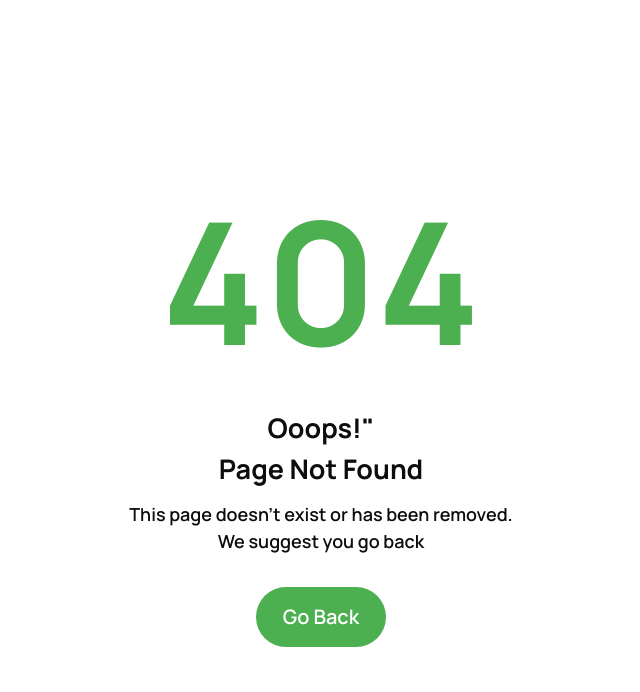
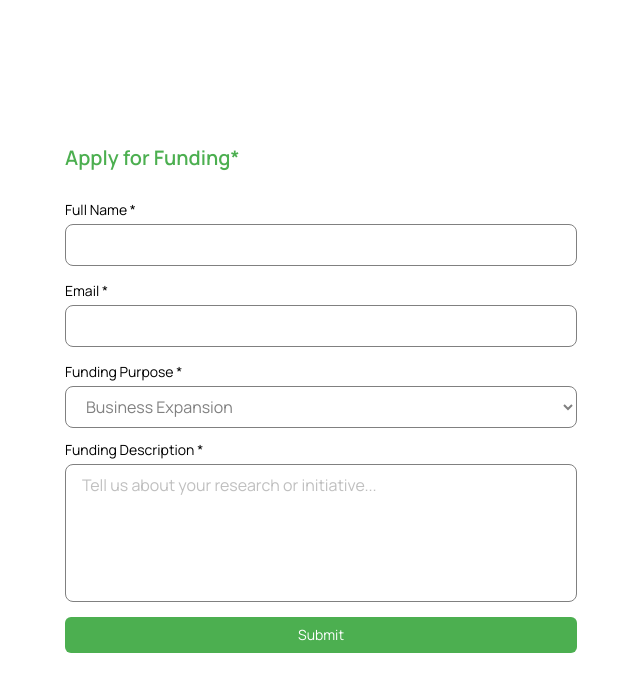
Before and after one commit to Olorunwa-web/AgriNex-app, a React (Vite) app: page /applyfunding in a window 1280 px wide. Before the commit this address had no page. Shown: the top 692 px of the page, without its empty margins (319-959 px from the left). Built offline with nearby package versions, Linux system fonts and the light colour scheme.

Commit message:
first commit

```diff
--- a/src/App.jsx
+++ b/src/App.jsx
@@ -9,6 +9,7 @@ import Nav from './components/Nav';
 import Error from './pages/Error';
 import ScrollTop from './components/ScrollTop';
 import './App.css';
+import Funding from './pages/Funding';
 
 
 
@@ -22,6 +23,7 @@ function App() {
             <Route path = '/auth/signup' element = {<SignUp/>}/>
             <Route path = '/auth/signin' element = {<SignIn/>}/>
             <Route path = '*' element = {<Error/>}/>
+            <Route path = '/applyfunding' element = {<Funding/>}/>
             <Route element = {<Nav/>}>
               <Route path = '/' element = {<Home/>}/>
               <Route path = '/aboutus' element = {<AboutUs/>}/>
--- a/src/SchemaValidate.js
+++ b/src/SchemaValidate.js
@@ -37,6 +37,6 @@ export const fundSchema = yup
     fullname: yup.string().required("name is required"),
     email: yup.string().required('email is required').email("invalid email format"),
     fundingpurpose: yup.string().required("pick an option").oneOf(["Business Expansion", "Equipment Purchase", "Research & Development", "Working Capital", "Technology Adoption", "Others" ], "You must select an option!"),
-    description: yup.string().required("message is required"),
+    description: yup.string().required("description is required"),
 })
 .required()
--- a/src/components/Marquee.jsx
+++ b/src/components/Marquee.jsx
@@ -14,8 +14,10 @@ const Marquee = () => {
         <div className = 'w-full '>
           <Splide  options = {{  type: "loop",
           perPage: 5,
-          gap: "4rem",
+          gap: "6rem",
           speed: 7000,
+          easing: 'linear',
+          interval: 0,
           pauseOnHover: false,
           arrows: false,
           pagination: false,
--- a/src/pages/ContactUs.jsx
+++ b/src/pages/ContactUs.jsx
@@ -1,18 +1,19 @@
-import React, { useState, useRef } from 'react';
+import React, { useState, useRef, useEffect } from 'react';
 import { useForm } from "react-hook-form"
 import { yupResolver } from "@hookform/resolvers/yup";
 import emailjs from '@emailjs/browser';
 import contactback from '../assets/image 1.png';
 import Iframe from 'react-iframe';
-import {contactSchema} from '../SchemaValidate'
+import {contactSchema} from '../SchemaValidate';
 import success from '../assets/check_circle_50dp_4CAF50_FILL0_wght400_GRAD0_opsz48.svg';
-import failed from '../assets/fail-svgrepo-com.svg'
+import failed from '../assets/fail-svgrepo-com.svg';
 
 
 
 const ContactUs = () => {
 
 
+    const modalRef = useRef();
     const form = useRef();
     const [modal, setModal] = useState({ show: false, success: false, message: '' });
 
@@ -52,6 +53,18 @@ const ContactUs = () => {
         );
       };
 
+
+      const handleOutsideClick = () => {
+        setModal({ show: false, message: '', success: false });
+      };
+
+      useEffect(() => {
+        if (modal.show) {
+          document.body.style.overflow = 'hidden';
+        } else {
+          document.body.style.overflow = '';
+        }
+      }, [modal.show]);
 
 
     return (
@@ -100,18 +113,12 @@ const ContactUs = () => {
                     {/*  */}
 
                     {modal.show && (
-                        <div className="fixed inset-0 z-50 flex items-center justify-center px-5 md:px-0 bg-black/70 ">
-                          <div className="bg-white rounded-xl shadow-lg p-6 w-full max-w-md text-center">
+                        <div onClick={handleOutsideClick} className="fixed inset-0 z-50 flex items-center justify-center px-5 md:px-0 bg-black/70 ">
+                          <div onClick={(e) => e.stopPropagation()} className="bg-white rounded-xl shadow-lg p-6 w-full max-w-md text-center">
                             <div className = 'flex justify-center w-full'>
                                 <img src= {modal.success ? success : failed } alt="" className = 'w-[45px]'/>
                             </div>
                           <p className="mt-2 font-medium text-base text-gray-700">{modal.message}</p>
-                          <button
-                            onClick={() => setModal({ ...modal, show: false })}
-                            className="mt-4 bg-[#FF0000] hover:bg-red-500/70 transition duration-300 text-white font-normal text-sm px-6 py-2 rounded-full"
-                          >
-                            Close
-                          </button>
                         </div>
                       </div>
                     )}
--- /dev/null
+++ b/src/pages/Funding.jsx
@@ -0,0 +1,131 @@
+import React , { useState, useRef, useEffect } from 'react';
+import { useForm } from "react-hook-form";
+import { yupResolver } from "@hookform/resolvers/yup";
+import emailjs from '@emailjs/browser';
+import { fundSchema } from '../SchemaValidate';
+import success from '../assets/check_circle_50dp_4CAF50_FILL0_wght400_GRAD0_opsz48.svg';
+import failed from '../assets/fail-svgrepo-com.svg';
+
+
+
+const Funding = () => {
+
+    const form = useRef();
+  const [modal, setModal] = useState({ show: false, success: false, message: '' });
+
+    const {
+        register,
+        handleSubmit,
+        formState: { errors, isSubmitting },
+      } = useForm({
+        resolver: yupResolver(fundSchema),
+      })
+
+      const onSubmit =  (data) => {
+        console.log(data);
+
+        emailjs
+        .sendForm(
+          import.meta.env.VITE_SERVICE_KEY,
+          import.meta.env.VITE_TEMPLATE2_KEY,
+          form.current,
+          import.meta.env.VITE_PUBLIC_KEY
+        )
+        .then(
+          () => {
+            setModal({
+              show: true,
+              success: true,
+              message: 'Your application has been sent successfully!',
+            });
+            form.current.reset();
+          },
+          () => {
+            setModal({
+              show: true,
+              success: false,
+              message: 'Failed to send your message. Please try again later.',
+            });
+          }
+        );
+      }
+
+      const handleOutsideClick = () => {
+        setModal({ show: false, message: '', success: false });
+      };
+
+      useEffect(() => {
+        if (modal.show) {
+          document.body.style.overflow = 'hidden';
+        } else {
+          document.body.style.overflow = '';
+        }
+      }, [modal.show]);
+
+
+    return (
+        <>
+            <section className = 'flex justify-center min-h-screen items-center'>
+                <div className = ' bg-white  mx-5 my-10 md:my-0 md:mx-0 max-w-lg w-full'>
+                    <div className = 'borde border-[#808080]'>
+                        <div className = 'flex  py-3 justify-between items-center'>
+                             <h2 className="text-xl text-[#4CAF50] font-semibold ">Apply for Funding*</h2>
+                        </div>
+                    </div>
+                    <div className = 'px- py-4'>
+                         <form action="" ref={form} onSubmit = {handleSubmit(onSubmit)} className = 'flex flex-col gap-3' >
+                              <div className = 'flex flex-col gap-1'>
+                                  <label htmlFor="" className = 'font-normal text-black text-sm'>Full Name *</label>
+                                  <input type="text" name="fullname" id="" className = 'w-full bg-white border-1 border-[#808080] rounded-lg py-2 focus:outline focus:outline-[#4CAF50] text-base font-normal text-[#808080] px-4 ' {...register("fullname")}/>
+                                  <p className = 'font-medium text-xs lg:-mt-px mt-[2px]  text-[#EC5E5E]'>{errors.fullname?.message}</p>
+                              </div>
+                              <div className = 'flex flex-col gap-1'>
+                                  <label htmlFor="" className = 'font-normal text-black text-sm'>Email *</label>
+                                  <input type="email" name="email" id="" className = 'w-full bg-white border-1 border-[#808080] rounded-lg py-2 focus:outline focus:outline-[#4CAF50] text-base font-normal text-[#808080] px-4 ' {...register("email")}/>
+                                  <p className = 'font-medium text-xs lg:-mt-px mt-[2px]  text-[#EC5E5E]'>{errors.email?.message}</p>
+                               </div>
+                               <div className = 'flex flex-col gap-1'>
+                                  <label htmlFor="" className = 'font-normal text-black text-sm'>Funding Purpose *</label>
+                                  <select name="fundingpurpose" id=""  className = 'w-full bg-white border-1 border-[#808080] rounded-lg py-2 focus:outline focus:outline-[#4CAF50] text-base font-normal text-[#808080] px-4 ' {...register("fundingpurpose")}>
+                                    <option value="Business Expansion" className = 'text-base font-normal text-black'>Business Expansion</option>
+                                    <option value="Equipment Purchase" className = 'text-base font-normal text-black'>Equipment Purchase</option>
+                                    <option value="Research & Development" className = 'text-base font-normal text-black'>Research & Development</option>
+                                    <option value="Working Capital" className = 'text-base font-normal text-black'>Working Capital</option>
+                                    <option value="Technology Adoption" className = 'text-base font-normal text-black'>Technology Adoption</option>
+                                    <option value="Others" className = 'text-base font-normal text-black'>Others</option>
+                                   </select>
+                                     {errors.fundingpurpose && <p className = "font-medium text-xs lg:-mt-px mt-[2px] text-[#EC5E5E]">{errors.fundingpurpose?.message}</p>}
+                                </div>
+                                <div className = 'flex flex-col gap-1'>
+                                   <label htmlFor="" className = 'font-normal text-black text-sm'> Funding Description *</label>
+                                   <textarea name="description" id=""  cols="30" rows="5" placeholder = 'Tell us about your research or initiative...' className = 'w-full px-4 resize-none bg-white border-1 border-[#808080] rounded-lg py-2 focus:outline focus:outline-[#4CAF50] text-base font-normal text-[#808080]' {...register("description")}></textarea>
+                                    <p className = 'font-medium text-xs lg:-mt-px mt-[2px]  text-[#EC5E5E]'>{errors.description?.message}</p>
+                                </div>
+                                <div className = 'flex justify-center'>
+                                   <button type = 'submit' disabled = {isSubmitting} className = ' w-full text-sm text-white font-normal  bg-[#4CAF50] px-4 py-2 rounded-md '>{isSubmitting ? 'Sending....' : 'Submit'}</button>
+                                </div>
+                          </form>
+                          {modal.show && (
+                        <div onClick={handleOutsideClick} className="fixed inset-0 z-50 flex items-center justify-center px-5 md:px-0 bg-black/70 ">
+                          <div onClick={(e) => e.stopPropagation()} className="bg-white rounded-xl shadow-lg p-6 w-full max-w-md text-center">
+                            <div className = 'flex justify-center w-full'>
+                                <img src= {modal.success ? success : failed } alt="" className = 'w-[45px]'/>
+                            </div>
+                          <p className="mt-2 font-medium text-base text-gray-700">{modal.message}</p>
+                          {/* <button
+                            onClick={() => setModal({ ...modal, show: false })}
+                            className="mt-4 bg-[#FF0000] hover:bg-red-500/70 transition duration-300 text-white font-normal text-sm px-6 py-2 rounded-full"
+                          >
+                            Close
+                          </button> */}
+                        </div>
+                      </div>
+                    )}
+                    </div>
+                </div>
+            </section>
+        </>
+    )
+}
+
+export default Funding
--- a/src/pages/Home.jsx
+++ b/src/pages/Home.jsx
@@ -1,5 +1,6 @@
 import React ,{useState} from 'react';
-import { useForm } from "react-hook-form"
+import { useForm } from "react-hook-form";
+import { Link } from 'react-router-dom';
 import { yupResolver } from "@hookform/resolvers/yup";
 import homebackground from '../assets/Frame 1171278702.jpg';
 import Marquees from '../components/Marquee';
@@ -43,8 +44,8 @@ const Home = () => {
                             <h1 className = 'font-bold text-[1.75rem] md:text-[40px] lg:text-[2.8rem] xl:text-[3.1rem] text-white leading-[40px] md:leading-[57px] lg:leading-[64px] xl:leading-[69px] '>Utilization of Technology to Empower Farmers Across Africa Agriculture</h1>
                         </div>
                         <div>
-                            <button onClick={openModal} className = ' bg-[#4CAF50] rounded-[56px] px-[20px] md:px-[20px] py-3 md:py-[12px]  text-base font-semibold text-white '>Apply for Funding</button>
-                            { isOpen && (
+                            <Link to = '/applyfunding'><button  className = ' bg-[#4CAF50] rounded-[56px] px-[20px] md:px-[20px] py-3 md:py-[12px]  text-base font-semibold text-white '>Apply for Funding</button></Link>
+                            {/* { isOpen && (
                                 <div className="fixed inset-0 z-50 flex items-center justify-center px-5 md:px-0 bg-black/70 ">
                                     <div className="bg-white rounded-lg shadow-lg max-w-lg w-full">
                                         <div className = 'border-b-1 border-[#808080]'>
@@ -91,7 +92,7 @@ const Home = () => {
                                        </div>
                                     </div>
                                 </div>
-                            )}
+                            )} */}
                         </div>
                     </div>
                 </section>
```
Also changed, not shown: 1 other file (tests, documents, lock files or other folders).
